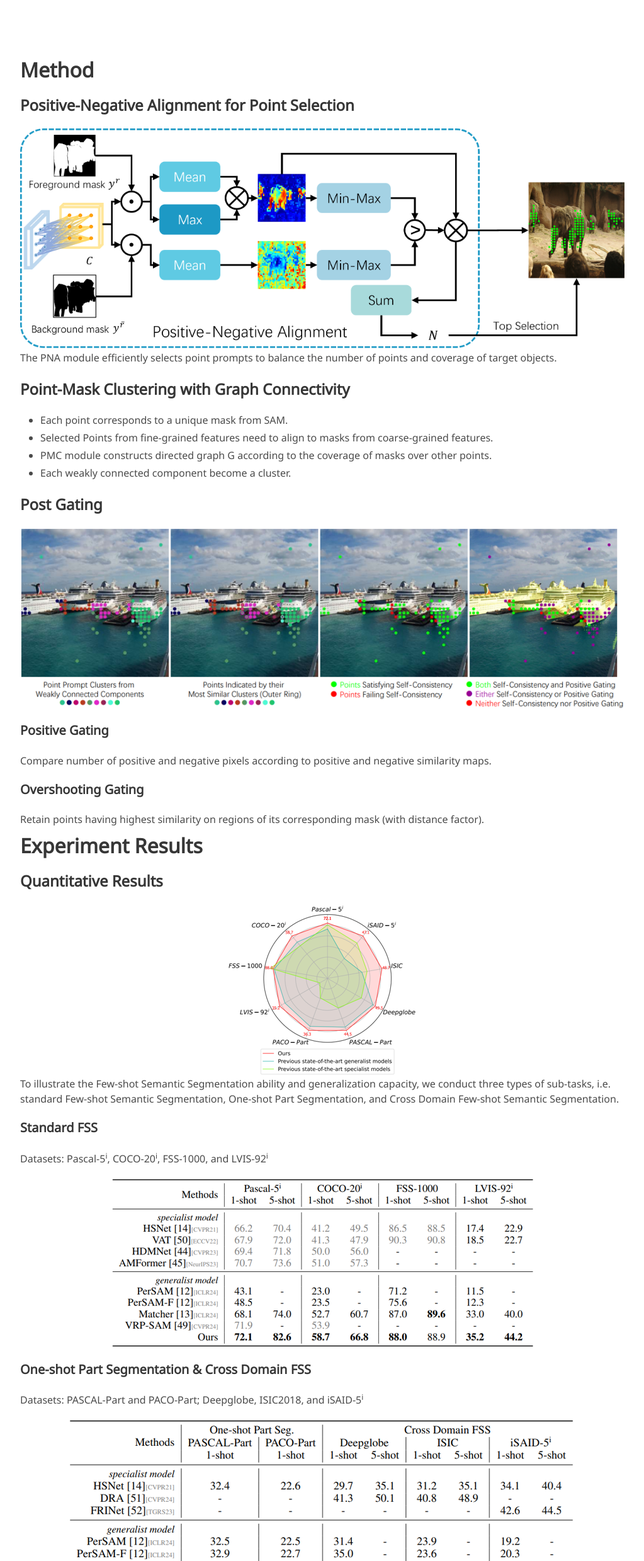
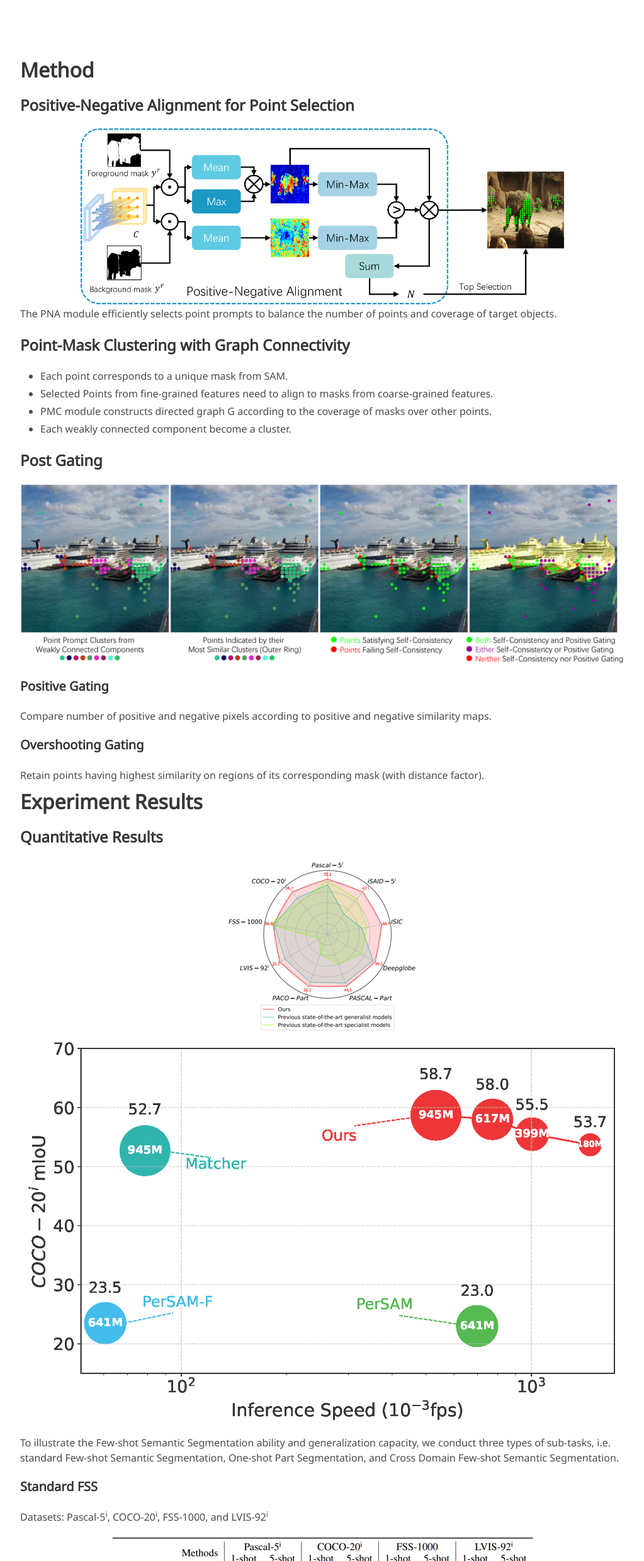
Before and after one commit to ANDYZAQ/GF-SAM, a plain HTML site: page index.html in a window 1280 px wide. Shown: the part 1482-3961 px from the top of the page at 63% size, without its empty margins (128-1151 px from the left). Drawn offline with nearby package versions, Linux system fonts and the light colour scheme; some icons are missing; a web font is replaced by a local one.

Commit message:
update efficienct

```diff
--- a/index.html
+++ b/index.html
@@ -220,6 +220,7 @@ Post-Gating filters out the false-positive masks for generating final prediction
           <img src="./static/images/pna.png"
                alt="The structure of Positive-Negative Alignment module."
                style="margin: 0 auto;"
+               width="80%"
                class="image"/>
           <p>
             The PNA module efficiently selects point prompts to balance the number of points and coverage of target objects.
@@ -265,9 +266,14 @@ Post-Gating filters out the false-positive masks for generating final prediction
           <div class="content">
             <h2 class="title is-4">Quantitative Results</h2>
               <img src="./static/images/radar.png"
-               alt="Pascal VOC 2012 Results."
+               alt="Comparison with previous generalist and specialist models on various FSS datasets."
                class="image"
                style="margin: 0 auto;"/>
+
+              <img src="./static/images/efficiency_fps.png"
+              alt="Performance-efficiency comparison of FSS models. The numbers inside the points represent the numbers of parameters."
+              class="image"
+              style="margin: 0 auto;"/>
               <p>
                 To illustrate the Few-shot Semantic Segmentation ability and generalization capacity, we conduct
 three types of sub-tasks, i.e. standard Few-shot Semantic Segmentation, One-shot Part Segmentation,
```
Also changed, not shown: static/images/efficiency_fps.png (added).
